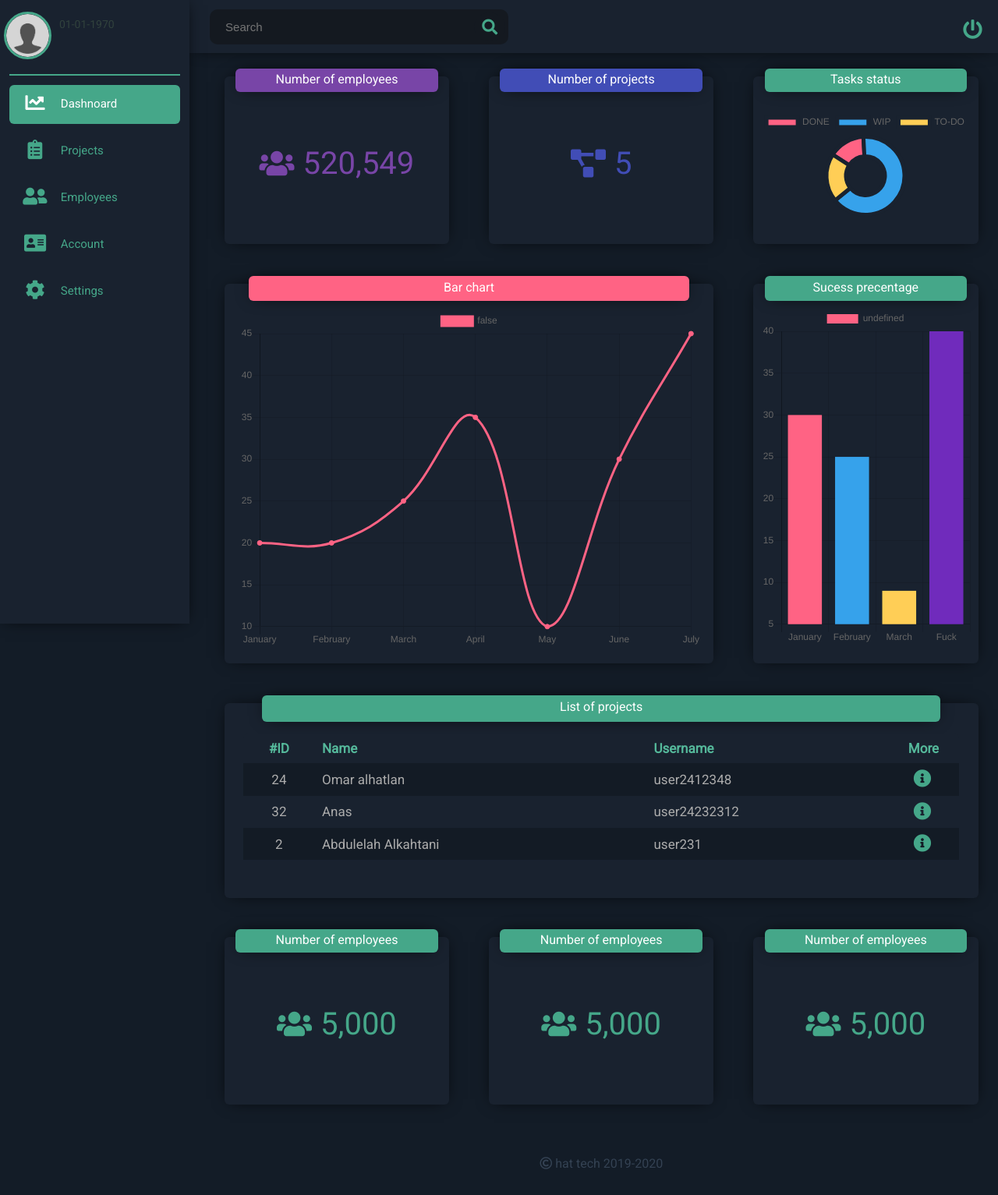
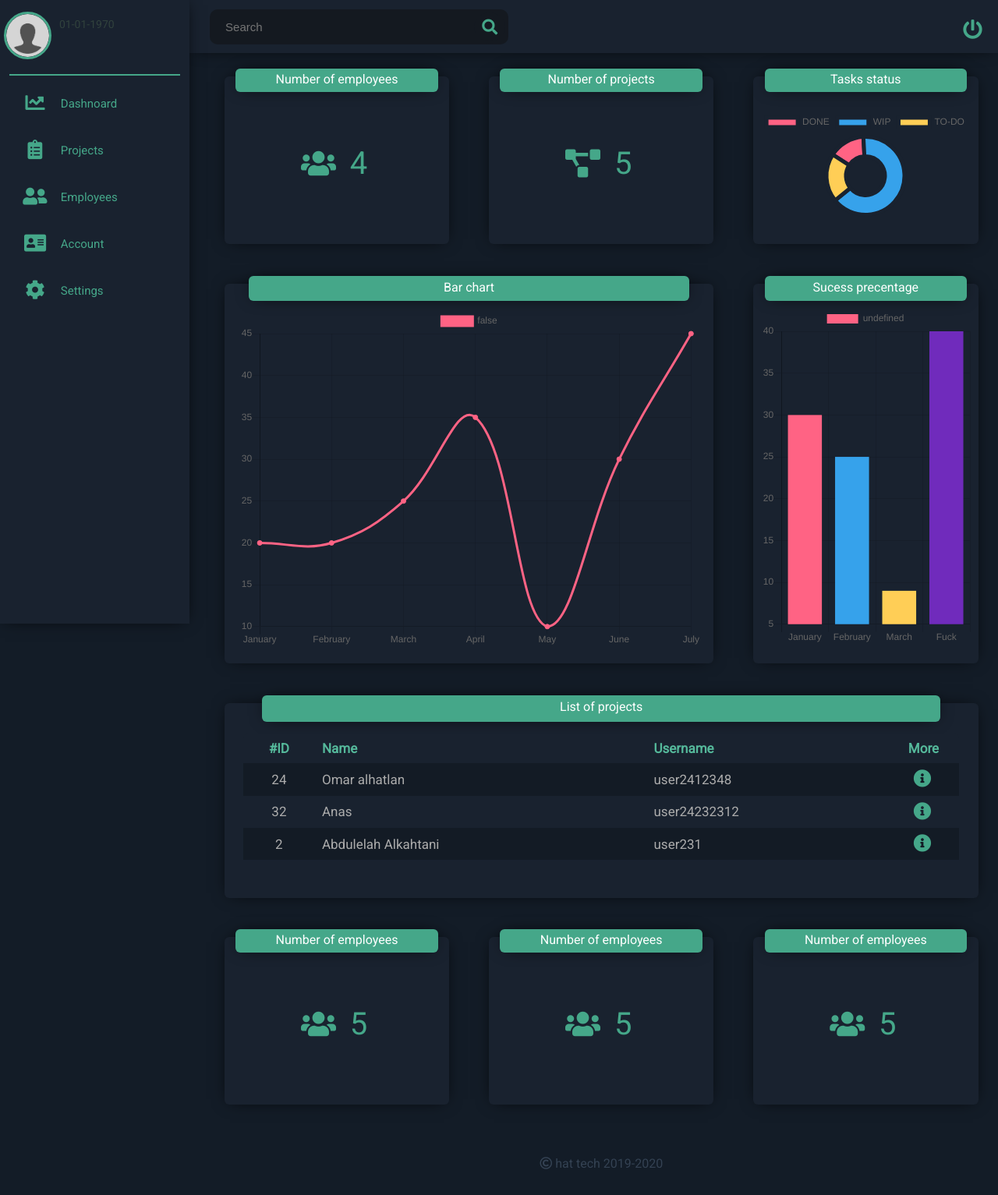
Before and after one commit to NasserAlkahtani/TMS, a PHP site: page /company/index.php in a window 1280 px wide. Shown: the whole page at 78% size. Run offline with PHP 8.4, Linux system fonts and the light colour scheme; the visitor is signed in with stand-in values (Sample User, id 1); data that the repository does not hold is empty; some libraries are stand-ins or nearby versions.

Commit message:
NUmber count up animation

```diff
--- a/src/assets/css/card.css
+++ b/src/assets/css/card.css
@@ -40,6 +40,12 @@
     margin-top: 5%;
     margin-bottom: 5%;
     font-size: 250%;
+}
+
+.card div div {
+    width: auto;
+    height: auto;
+    font-size: 100%;
 }
 
 .card div table {
--- a/src/pages/company/index.php
+++ b/src/pages/company/index.php
@@ -71,17 +71,23 @@ include('../shared/sidebar.php');
 
 
 
-     <div class="card card-single card-purple">
+     <div class="card card-single">
        <label>Number of employees</label>
-       <div>
-         <i class="fas fa-users"></i>520,549
+       <div >
+         <i class="fas fa-users"></i>
+         <div class="countup">
+                4
+         </div>
        </div>
      </div>
 
-     <div class="card card-single card-blue">
+     <div class="card card-single">
        <label>Number of projects</label>
-       <div>
-       <i class="fas fa-project-diagram"></i> 5
+       <div >
+       <i class="fas fa-project-diagram"></i>
+         <div class="countup">
+                  5
+         </div>
        </div>
      </div>
 
@@ -98,7 +104,7 @@ include('../shared/sidebar.php');
 
 
 
-     <div class="card card-double card-pink">
+     <div class="card card-double">
       <label>Bar chart</label>
         <div>
            <canvas id="line-chart">
@@ -152,14 +158,20 @@ include('../shared/sidebar.php');
      <div class="card card-single">
        <label>Number of employees</label>
        <div>
-         <i class="fas fa-users"></i>5,000
+         <i class="fas fa-users"></i>
+         <div class="countup">
+                  5
+         </div>
        </div>
      </div>
 
      <div class="card card-single">
        <label>Number of employees</label>
        <div>
-         <i class="fas fa-users"></i>5,000
+         <i class="fas fa-users"></i>
+         <div class="countup">
+                  5
+         </div>
        </div>
      </div>
 
@@ -167,7 +179,10 @@ include('../shared/sidebar.php');
      <div class="card card-single">
        <label>Number of employees</label>
        <div>
-         <i class="fas fa-users"></i>5,000
+         <i class="fas fa-users"></i>
+         <div class="countup">
+                  5
+         </div>
        </div>
 </div>
 
@@ -217,17 +232,13 @@ include('../shared/sidebar.php');
 <script src="../../assets/js/jquery.easypiechart.js"></script>
 <script src="https://cdn.jsdelivr.net/npm/chart.js@2.8.0"></script>
 <script src="../../assets/js/charts.js"></script>
-<script>
-    $(function() {
-        $('.chart').easyPieChart({
-          "barColor":"#45a789",
-          "trackColor":"#19222f",
-          "scaleColor":"#45a789"
-        });
-    });
-</script>
+<script src="https://cdnjs.cloudflare.com/ajax/libs/Counter-Up/1.0.0/jquery.counterup.js"></script>
+<script src="https://cdnjs.cloudflare.com/ajax/libs/waypoints/4.0.1/jquery.waypoints.js"></script>
 <script>
 $(document).ready(function() {
+
+    $(".countup").counterUp({delay:5,time:500,})
+
     $('#dashboard-menu-item').addClass('active')
 });
 </script>
```
